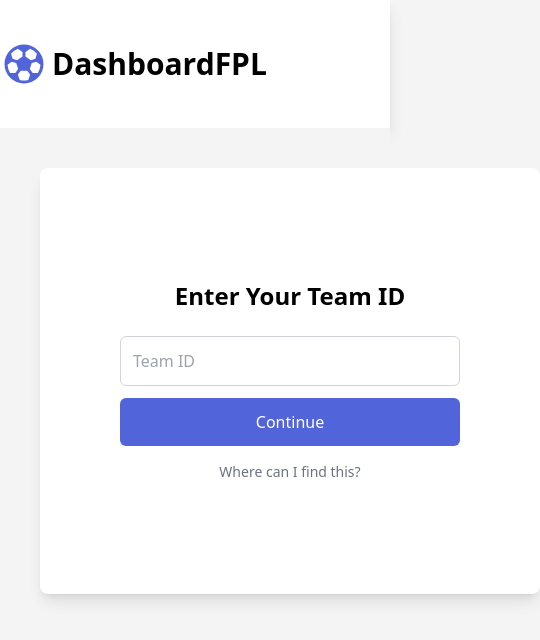
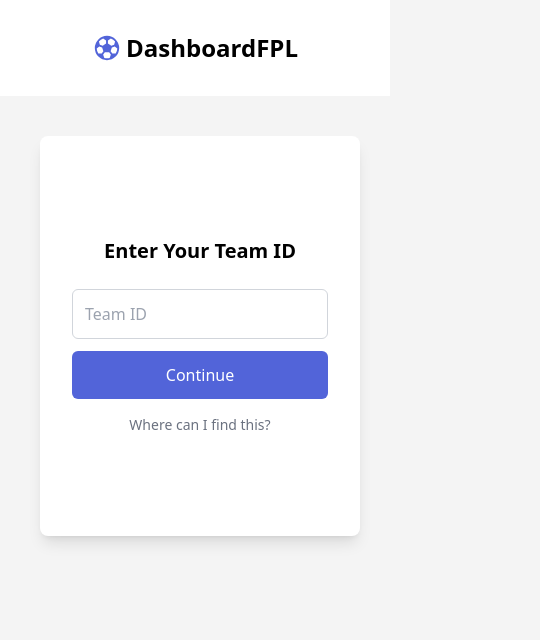
Before and after one commit to Whrtn/dashboard-fpl, a React (Vite) app: page /enter-team-id in a window 390 px wide. Shown: the top 640 px of the page, 540 px wide, since content can reach past the window. Built offline with nearby package versions, Linux system fonts and the light colour scheme.

Commit message:
Added responsiveness to all screens

```diff
--- a/src/components/CenteredTile.jsx
+++ b/src/components/CenteredTile.jsx
@@ -3,7 +3,7 @@ import React from "react";
 const CenteredTile = ({ children }) => {
   return (
     <div className="bg-offwhite p-10">
-      <div className="bg-white mx-auto px-20 py-28 rounded-lg shadow-lg w-[500px] h-auto flex flex-col justify-center items-center text-center">
+      <div className="bg-white mx-auto sm:px-20 px-8 py-20 rounded-lg shadow-lg sm:w-[500px] w-[320px] h-auto min-h-[400px] flex flex-col justify-center items-center text-center">
         {children}
       </div>
     </div>
--- a/src/components/DashboardTiles.jsx
+++ b/src/components/DashboardTiles.jsx
@@ -2,9 +2,9 @@ import React from "react";
 
 const DashboardTiles = ({ tileHeading, tileValue }) => {
   return (
-    <div className="p-10 w-full rounded-2xl shadow-lg shadow-neutral-400">
-      <h1 className="text-2xl ">{tileHeading}</h1>
-      <h2 className="text-6xl text-primary">{tileValue}</h2>
+    <div className="md:p-10 p-4 w-full rounded-2xl shadow-lg shadow-neutral-400 flex flex-col items-center justify-center">
+      <h1 className="md:text-2xl sm:text-xl text-lg">{tileHeading}</h1>
+      <h2 className="md:text-6xl text-4xl text-primary">{tileValue}</h2>
     </div>
   );
 };
--- a/src/components/Header.jsx
+++ b/src/components/Header.jsx
@@ -5,13 +5,15 @@ import { Link } from "react-router-dom";
 const Header = () => {
   return (
     <nav className="bg-white shadow-lg shadow-neutral-300 w-full h-auto">
-      <Link
-        to="/"
-        className="py-10 text-3xl font-bold flex items-center gap-1 container mx-auto"
-      >
-        <PiSoccerBallFill className="text-5xl text-primary" />
-        DashboardFPL
-      </Link>
+      <div className="flex sm:justify-start justify-center mx-auto container">
+        <Link
+          to="/"
+          className="py-8 md:text-3xl text-2xl font-bold flex items-center gap-1"
+        >
+          <PiSoccerBallFill className="md:text-5xl text-3xl text-primary" />
+          DashboardFPL
+        </Link>
+      </div>
     </nav>
   );
 };
--- a/src/pages/Dashboard.jsx
+++ b/src/pages/Dashboard.jsx
@@ -22,7 +22,7 @@ const Dashboard = ({ teamIdResponse, leagueIdResponse }) => {
   );
   return (
     <section className="w-full pt-10 container mx-auto">
-      <div className="bg-primary text-2xl text-center p-10 rounded-2xl text-white shadow-neutral-400 shadow-lg mb-4">
+      <div className="bg-primary sm:text-2xl text-xl text-center mx-4 sm:mx-0 p-10 rounded-2xl text-white shadow-neutral-400 shadow-lg mb-4">
         <h1 className="font-bold">
           {teamData && teamData.player_first_name}{" "}
           {teamData && teamData.player_last_name}
@@ -30,7 +30,7 @@ const Dashboard = ({ teamIdResponse, leagueIdResponse }) => {
         <h2>{teamData && teamData.name}</h2>
         <h2>{leagueData && leagueData.league.name}</h2>
       </div>
-      <div className="flex items-center justify-between gap-10 text-center font-bold mb-4">
+      <div className="sm:flex-row mx-4 sm:mx-0 flex justify-between gap-4 text-center font-bold mb-4 ">
         <DashboardTiles
           tileHeading="Years Active"
           tileValue={teamData && teamData.years_active}
@@ -44,9 +44,11 @@ const Dashboard = ({ teamIdResponse, leagueIdResponse }) => {
           tileValue={teamData && teamData.summary_overall_points}
         />
       </div>
-      <div className="flex items-center justify-between gap-10">
+      <div className="flex sm:flex-row flex-col items-center justify-between gap-4 mx-4 sm:mx-0">
         <div className="w-full">
-          <h1 className="font-bold text-xl py-2">Gameweek Standings</h1>
+          <h1 className="font-bold text-xl py-2 sm:text-left text-center">
+            Gameweek Standings
+          </h1>
           <GWTable>
             {leagueData &&
               leagueData.standings.results
@@ -70,7 +72,9 @@ const Dashboard = ({ teamIdResponse, leagueIdResponse }) => {
           </GWTable>
         </div>
         <div className="w-full">
-          <h1 className="font-bold text-xl py-2">Overall Standings</h1>
+          <h1 className="font-bold text-xl py-2 sm:text-left text-center">
+            Overall Standings
+          </h1>
           <TotalTable>
             {leagueData &&
               leagueData.standings.results.map((leagueEntry, index) => (
--- a/src/pages/EnterTeamId.jsx
+++ b/src/pages/EnterTeamId.jsx
@@ -23,7 +23,7 @@ const EnterTeamId = ({ setTeamIdResponse }) => {
 
   return (
     <CenteredTile>
-      <h1 className="text-2xl font-bold mb-6">Enter Your Team ID</h1>
+      <h1 className="md:text-2xl text-xl font-bold mb-6">Enter Your Team ID</h1>
 
       <input
         type="text"
--- a/src/pages/SelectLeague.jsx
+++ b/src/pages/SelectLeague.jsx
@@ -27,12 +27,12 @@ const SelectLeague = ({ teamIdResponse, setLeagueIdResponse }) => {
 
   return (
     <CenteredTile>
-      <h1 className="text-2xl font-bold mb-6">Select a League</h1>
+      <h1 className="md:text-2xl text-xl font-bold mb-4">Select a League</h1>
 
       {data &&
         data.leagues.classic.map((league) => (
           <p
-            className={`cursor-pointer p-2 hover:bg-gray-200 w-full mb-2 ${
+            className={`cursor-pointer p-2 hover:bg-gray-200 w-full mb-4 ${
               league.id === leagueId ? "bg-gray-200" : ""
             }`}
             key={league.id}
```
